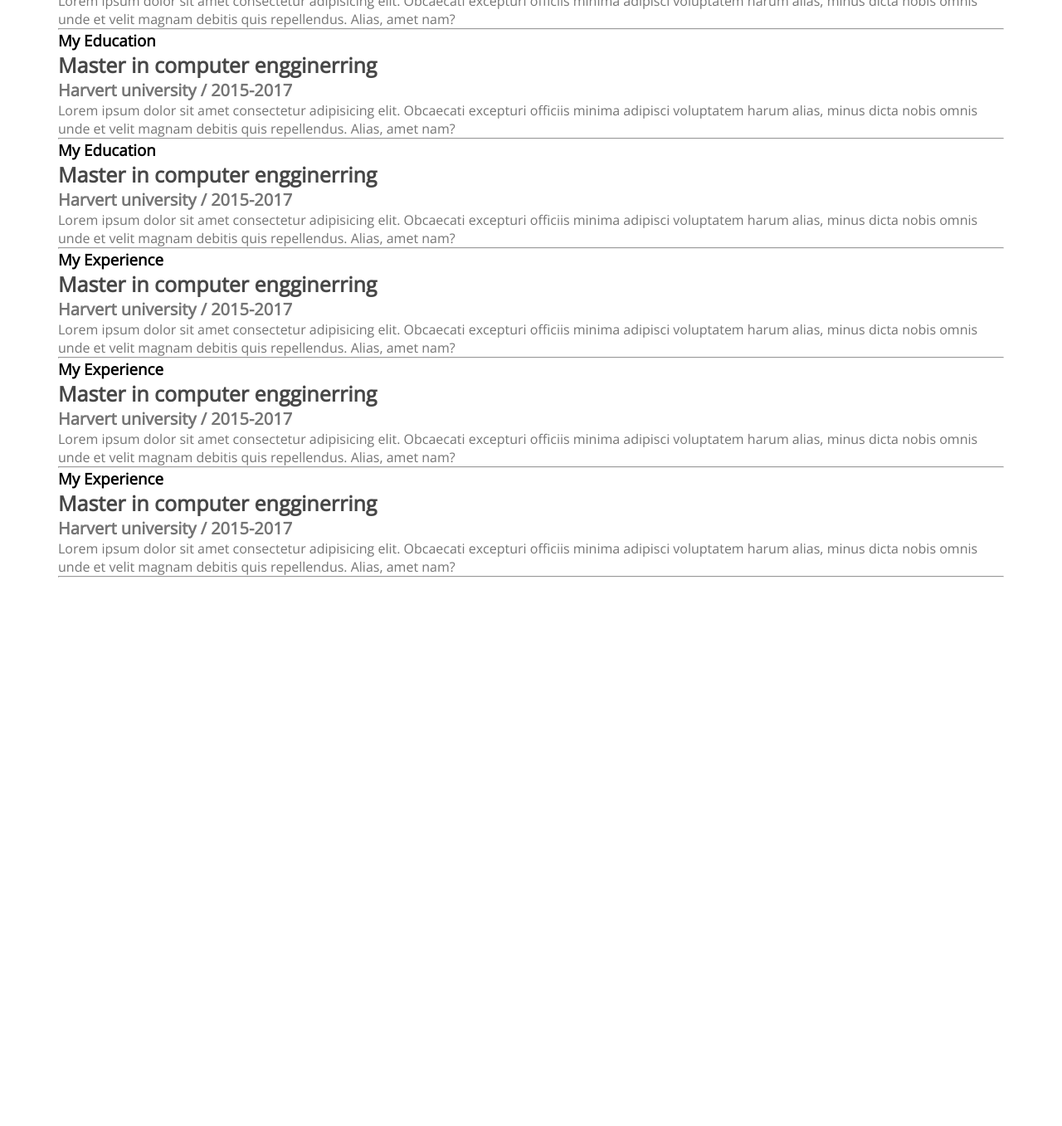
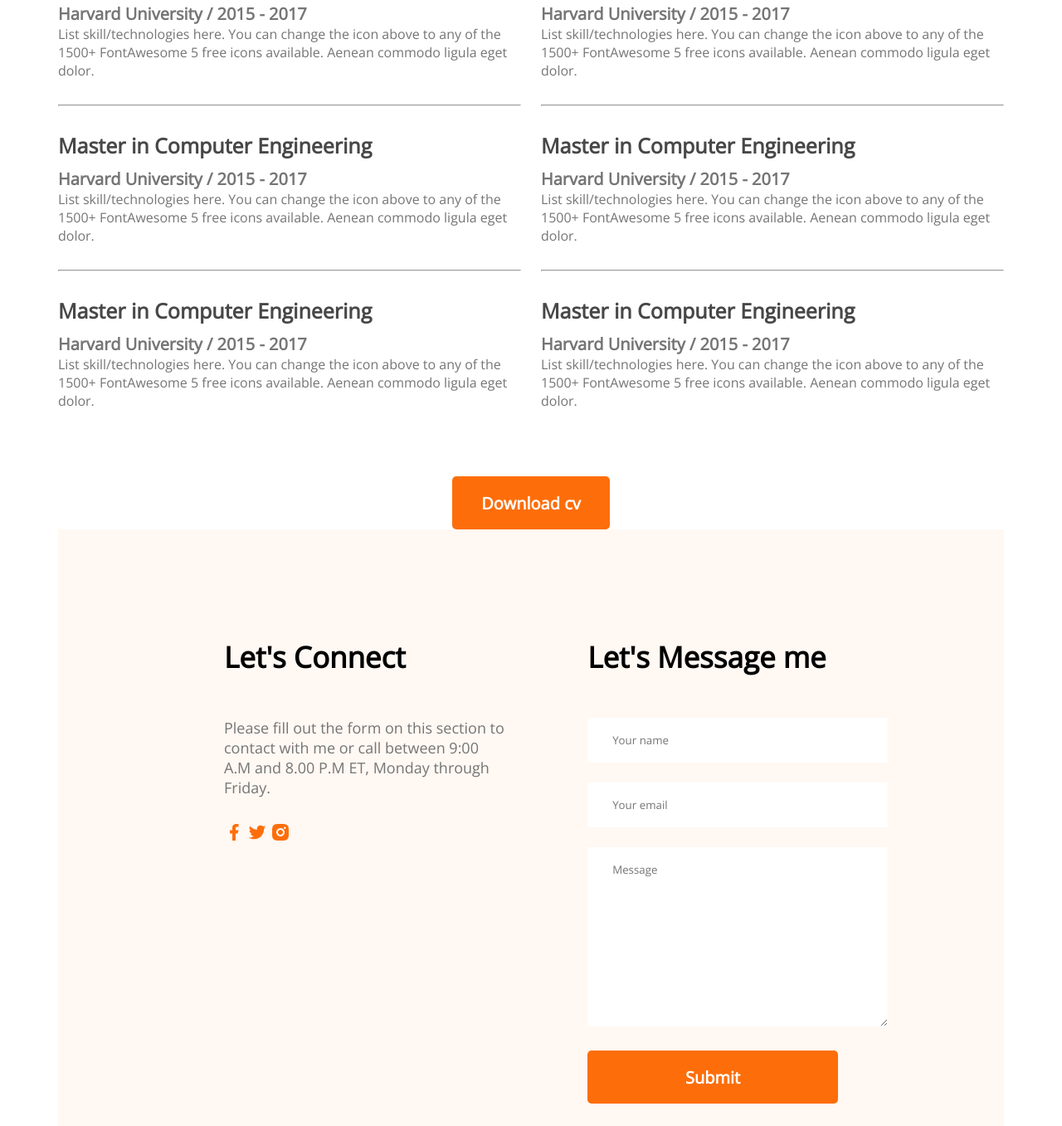
Before and after one commit to UmmeyHabibaShanjida/developer-portfolio, a plain HTML site: page index.html in a window 1280 px wide. Shown: the part 1924-3281 px from the top of the page at 83% size. Before the commit the page ends 2620 px from the top, so only its background shows below. Drawn offline with nearby package versions, Linux system fonts and the light colour scheme.

Commit message:
added contract section

```diff
--- a/index.html
+++ b/index.html
@@ -87,57 +87,85 @@
             <div>
                 <h3 class="resume-title">My Education</h3>
                 <div class="resume-item">
-                    <h4 class="title">Master in computer engginerring</h4>
-                    <h5 class="sub-title">Harvert university / 2015-2017</h5>
-                    <p class="description">Lorem ipsum dolor sit amet consectetur adipisicing elit. Obcaecati excepturi officiis minima adipisci voluptatem harum alias, minus dicta nobis omnis unde et velit magnam debitis quis repellendus. Alias, amet nam?</p>
-                    <hr>
+                    <h4 class="title">Master in Computer Engineering</h4>
+                    <h5 class="sub-title">Harvard University / 2015 - 2017</h5>
+                    <p class="description">List skill/technologies here. You can change the icon above
+                        to any of the 1500+ FontAwesome 5 free icons available. Aenean commodo ligula eget dolor.</p>
                 </div>
-            <div>
-                <h3 class="resume-title">My Education</h3>
+                <hr>
                 <div class="resume-item">
-                    <h4 class="title">Master in computer engginerring</h4>
-                    <h5 class="sub-title">Harvert university / 2015-2017</h5>
-                    <p class="description">Lorem ipsum dolor sit amet consectetur adipisicing elit. Obcaecati excepturi officiis minima adipisci voluptatem harum alias, minus dicta nobis omnis unde et velit magnam debitis quis repellendus. Alias, amet nam?</p>
-                    <hr>
+                    <h4 class="title">Master in Computer Engineering</h4>
+                    <h5 class="sub-title">Harvard University / 2015 - 2017</h5>
+                    <p class="description">List skill/technologies here. You can change the icon above
+                        to any of the 1500+ FontAwesome 5 free icons available. Aenean commodo ligula eget dolor.</p>
                 </div>
-            <div>
-                <h3 class="resume-title">My Education</h3>
+                <hr>
                 <div class="resume-item">
-                    <h4 class="title">Master in computer engginerring</h4>
-                    <h5 class="sub-title">Harvert university / 2015-2017</h5>
-                    <p class="description">Lorem ipsum dolor sit amet consectetur adipisicing elit. Obcaecati excepturi officiis minima adipisci voluptatem harum alias, minus dicta nobis omnis unde et velit magnam debitis quis repellendus. Alias, amet nam?</p>
-                    <hr>
+                    <h4 class="title">Master in Computer Engineering</h4>
+                    <h5 class="sub-title">Harvard University / 2015 - 2017</h5>
+                    <p class="description">List skill/technologies here. You can change the icon above
+                        to any of the 1500+ FontAwesome 5 free icons available. Aenean commodo ligula eget dolor.</p>
                 </div>
+
             </div>
             <div>
                 <h3 class="resume-title">My Experience</h3>
                 <div class="resume-item">
-                    <h4 class="title">Master in computer engginerring</h4>
-                    <h5 class="sub-title">Harvert university / 2015-2017</h5>
-                    <p class="description">Lorem ipsum dolor sit amet consectetur adipisicing elit. Obcaecati excepturi officiis minima adipisci voluptatem harum alias, minus dicta nobis omnis unde et velit magnam debitis quis repellendus. Alias, amet nam?</p>
-                    <hr>
+                    <h4 class="title">Master in Computer Engineering</h4>
+                    <h5 class="sub-title">Harvard University / 2015 - 2017</h5>
+                    <p class="description">List skill/technologies here. You can change the icon above
+                        to any of the 1500+ FontAwesome 5 free icons available. Aenean commodo ligula eget dolor.</p>
+                </div>
+                <hr>
+                <div class="resume-item">
+                    <h4 class="title">Master in Computer Engineering</h4>
+                    <h5 class="sub-title">Harvard University / 2015 - 2017</h5>
+                    <p class="description">List skill/technologies here. You can change the icon above
+                        to any of the 1500+ FontAwesome 5 free icons available. Aenean commodo ligula eget dolor.</p>
+                </div>
+                <hr>
+                <div class="resume-item">
+                    <h4 class="title">Master in Computer Engineering</h4>
+                    <h5 class="sub-title">Harvard University / 2015 - 2017</h5>
+                    <p class="description">List skill/technologies here. You can change the icon above
+                        to any of the 1500+ FontAwesome 5 free icons available. Aenean commodo ligula eget dolor.</p>
+                </div>
 
-                    <div>
-                        <h3 class="resume-title">My Experience</h3>
-                <div class="resume-item">
-                    <h4 class="title">Master in computer engginerring</h4>
-                    <h5 class="sub-title">Harvert university / 2015-2017</h5>
-                    <p class="description">Lorem ipsum dolor sit amet consectetur adipisicing elit. Obcaecati excepturi officiis minima adipisci voluptatem harum alias, minus dicta nobis omnis unde et velit magnam debitis quis repellendus. Alias, amet nam?</p>
-                    <hr>
-                </div>
-                <div>
-                    <h3 class="resume-title">My Experience</h3>
-                <div class="resume-item">
-                    <h4 class="title">Master in computer engginerring</h4>
-                    <h5 class="sub-title">Harvert university / 2015-2017</h5>
-                    <p class="description">Lorem ipsum dolor sit amet consectetur adipisicing elit. Obcaecati excepturi officiis minima adipisci voluptatem harum alias, minus dicta nobis omnis unde et velit magnam debitis quis repellendus. Alias, amet nam?</p>
-                    <hr>
-                </div>
             </div>
+        </div>
+        <div class="resume-button">
+            <button class="btn-primary">Download cv</button>
         </div>
 
 
     </section>
+
+</section>
+<!-- contract section -->
+<section class="contract">
+<div>
+    <h3 class="section-title">Let's Connect</h3>
+    <p class="section-description">Please fill out the form on this section to contact with me or call between 9:00 A.M and 8.00 P.M ET, Monday through Friday.</p>
+    <a href="">
+        <img src="images/icons/facebook.png" alt="">
+    </a>
+    <a href="">
+        <img src="images/icons/twitter.png" alt="">
+    </a>
+    <a href="">
+        <img src="images/icons/insta.png" alt="">
+    </a>
+</div>
+<div>
+    <h3 class="section-title">Let's Message me</h3>
+    <form action="">
+        <input type="text" name="" id="" placeholder="Your name">
+        <input type="email" name="" id="" placeholder="Your email">
+        <textarea name="" id="" cols="30" rows="10" placeholder="Message"></textarea>
+        <input class="btn-primary" type="button" value="Submit">
+    </form>
+</div>
+
 
 </section>
     </main>
--- a/styles/portfolio.css
+++ b/styles/portfolio.css
@@ -130,11 +130,17 @@ margin-bottom: 30px;
 }
 .resume-content{
     display: flex;
+    gap: 24px;
+}
+.resume-item{
+    margin-top: 30px;
+    margin-bottom: 30px;
 }
 .resume .title{
     font-weight: 700;
     font-size: 25px;
     color:#474747;
+    margin-bottom: 10px;
 }
 .resume .sub-title{
     color: #757575;
@@ -144,3 +150,26 @@ margin-bottom: 30px;
 .resume .description{
    color: #757575;
 }
+.resume-button{
+    margin-top: 50px;
+    text-align: center;
+}
+/* contract styles */
+.contract{
+    display: flex;
+    gap: 100px;
+    background-color: #fff8f3;
+    padding: 130px 200px;
+}
+.contract .section-title{
+    text-align: left;
+}
+.contract input,textarea{
+    margin-bottom: 24px;
+    border: 0;
+    width: 100%;
+    padding:18px 30px;
+}
+.contract a{
+    text-decoration: none;
+}
```
